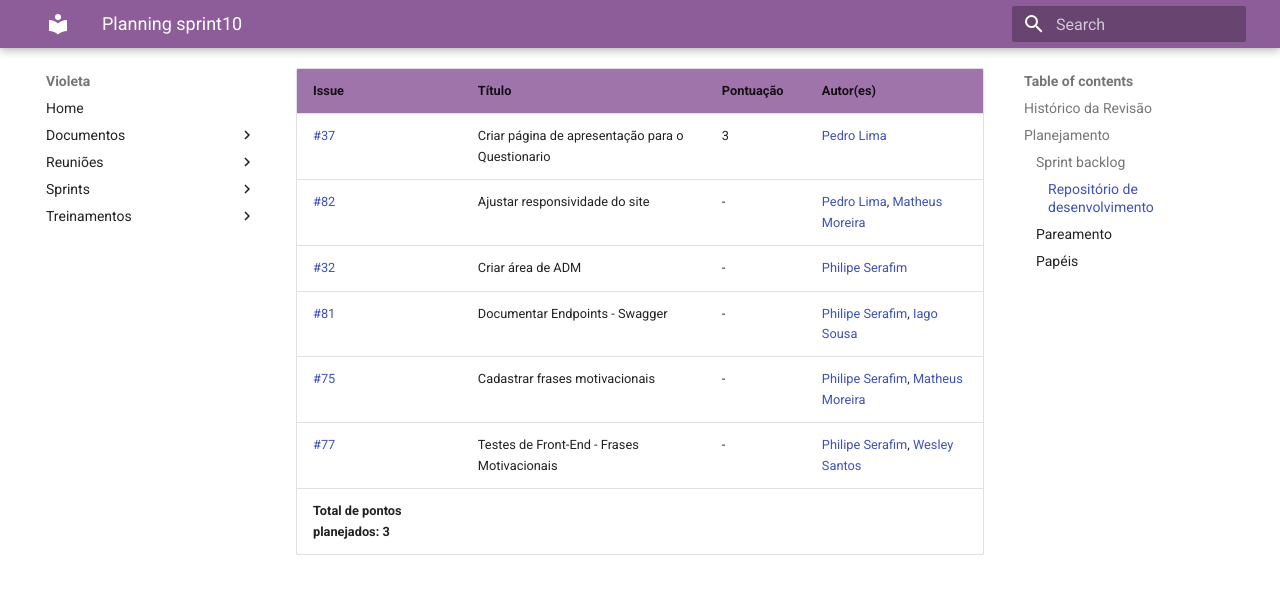
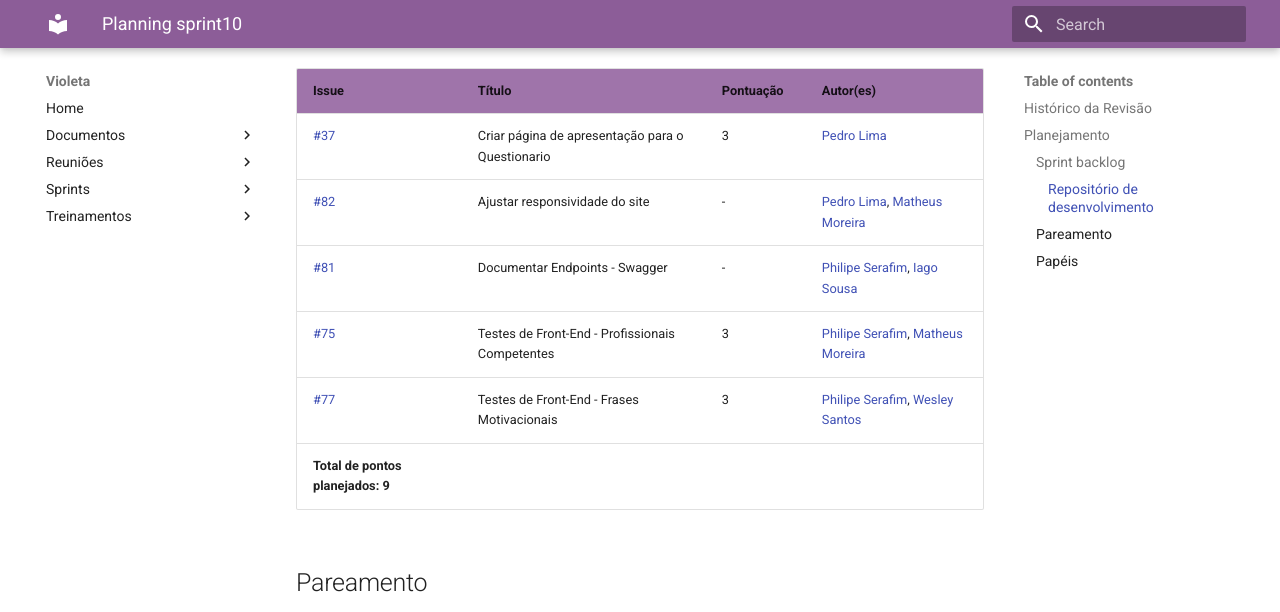
Before and after one commit to fga-eps-mds/2020.2-Violeta-Documentacao, an MkDocs documentation site: the page built from docs/Gerencia/sprints/sprint-10/planning_sprint10.md, in a window 1280 px wide and 900 px high, scrolled down 622 px, cut to the strip 0-612 px from the top of the window. Built offline with MkDocs 1.6.1 and Material for MkDocs 9.7.7, drawn with Linux system fonts in a browser that asks for light colours.

Commit message:
Atualizado planning sprint10

```diff
--- a/docs/Gerencia/sprints/sprint-10/planning_sprint10.md
+++ b/docs/Gerencia/sprints/sprint-10/planning_sprint10.md
@@ -21,11 +21,10 @@ Nessa sprint o desenvolvimento será voltado para novas tasks de user story e is
 |---|---|---|---|
 |[#37](https://github.com/fga-eps-mds/2020.2-violeta-desenvolvimento/issues/37)| Criar página de apresentação para o Questionario | 3 | [Pedro Lima](https://github.com/pedrolimass) |
 |[#82](https://github.com/fga-eps-mds/2020.2-Violeta-Desenvolvimento/issues/82)| Ajustar responsividade do site| - | [Pedro Lima](https://github.com/pedrolimass), [Matheus Moreira](https://github.com/mateus-lm)  |
-[#32](https://github.com/fga-eps-mds/2020.2-Violeta-Desenvolvimento/issues/81)| Criar área de ADM | - | [Philipe Serafim](https://github.com/philipeserafim) |
 [#81](https://github.com/fga-eps-mds/2020.2-Violeta-Desenvolvimento/issues/38)| Documentar Endpoints - Swagger | - | [Philipe Serafim](https://github.com/philipeserafim), [Iago Sousa](https://github.com/iasousa) |
-[#75](https://github.com/fga-eps-mds/2020.2-Violeta-Desenvolvimento/issues/75)| Cadastrar frases motivacionais | - | [Philipe Serafim](https://github.com/philipeserafim), [Matheus Moreira](https://github.com/mateus-lm) |
-[#77](https://github.com/fga-eps-mds/2020.2-Violeta-Desenvolvimento/issues/77)| Testes de Front-End - Frases Motivacionais | - | [Philipe Serafim](https://github.com/philipeserafim), [Wesley Santos](https://github.com/wesleysantos00) |
-<b>Total de pontos planejados: 3 </b>
+[#75](https://github.com/fga-eps-mds/2020.2-Violeta-Desenvolvimento/issues/75)| Testes de Front-End - Profissionais Competentes | 3 | [Philipe Serafim](https://github.com/philipeserafim), [Matheus Moreira](https://github.com/mateus-lm) |
+[#77](https://github.com/fga-eps-mds/2020.2-Violeta-Desenvolvimento/issues/77)| Testes de Front-End - Frases Motivacionais | 3 | [Philipe Serafim](https://github.com/philipeserafim), [Wesley Santos](https://github.com/wesleysantos00) |
+<b>Total de pontos planejados: 9 </b>
 
 ## Pareamento
 
```
